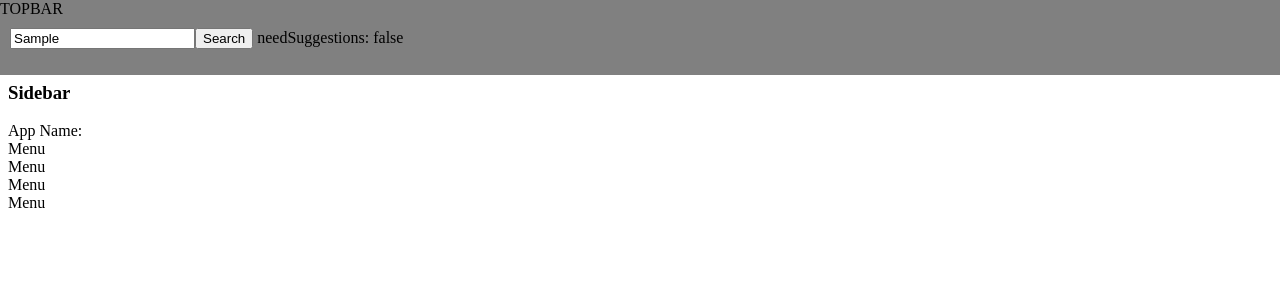
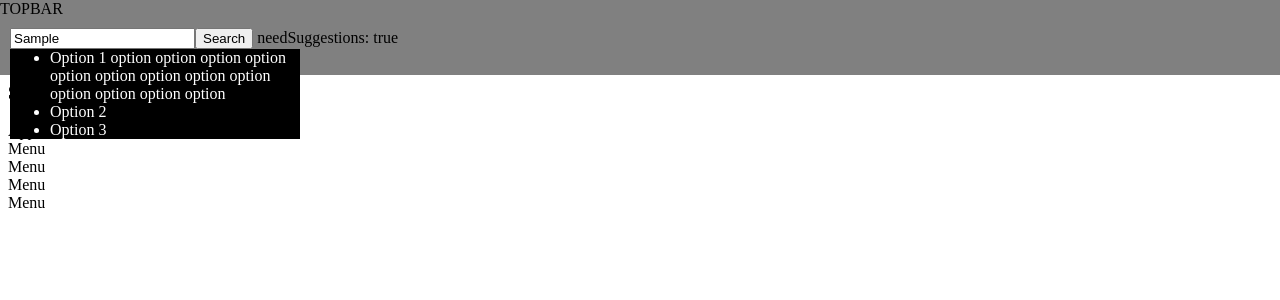
Before and after one commit to harshalitalele/angualr7-basics, an Angular app: page / in a window 1280 px wide. Both pictures are taken after typing "Sample" into the empty fields and a click on the button "Search". Shown: the top 300 px of the page. Built offline with nearby package versions, Linux system fonts and the light colour scheme.

Commit message:
updated autosuggestions

```diff
--- a/src/app/search/search.component.css
+++ b/src/app/search/search.component.css
@@ -1,8 +1,11 @@
 .search-wrapper {
   padding: 10px;
+  width: 500px;
 }
-
 .search-suggestions {
   background-color: black;
   color: white;
+  margin: 0;
+  width: 250px;
+  text-wrap: none;
 }
--- a/src/app/search/search.component.html
+++ b/src/app/search/search.component.html
@@ -2,11 +2,9 @@
   <input type="text" [(ngModel)]="searchKeyword" (ngModelChange)="showSuggestions()"/>
   <button (click)="onSearch()">Search</button>
   needSuggestions: {{needSuggestions}}
-  <div class="search-suggestions" *ngIf="needSuggestions">
-    <ul>
-      <li>Option 1</li>
-      <li>Option 2</li>
-      <li>Option 3</li>
-    </ul>
-  </div>
+  <ul class="search-suggestions" *ngIf="needSuggestions">
+    <li>Option 1 option option option option option option option option option option option option option</li>
+    <li>Option 2</li>
+    <li>Option 3</li>
+  </ul>
 </div>
--- a/src/app/search/search.component.ts
+++ b/src/app/search/search.component.ts
@@ -20,6 +20,6 @@ export class SearchComponent {
     this.needSuggestions = true;
     setTimeout(() => {
       this.needSuggestions = false;
-    }, 2000);
+    }, 10000);
   }
 }
```
